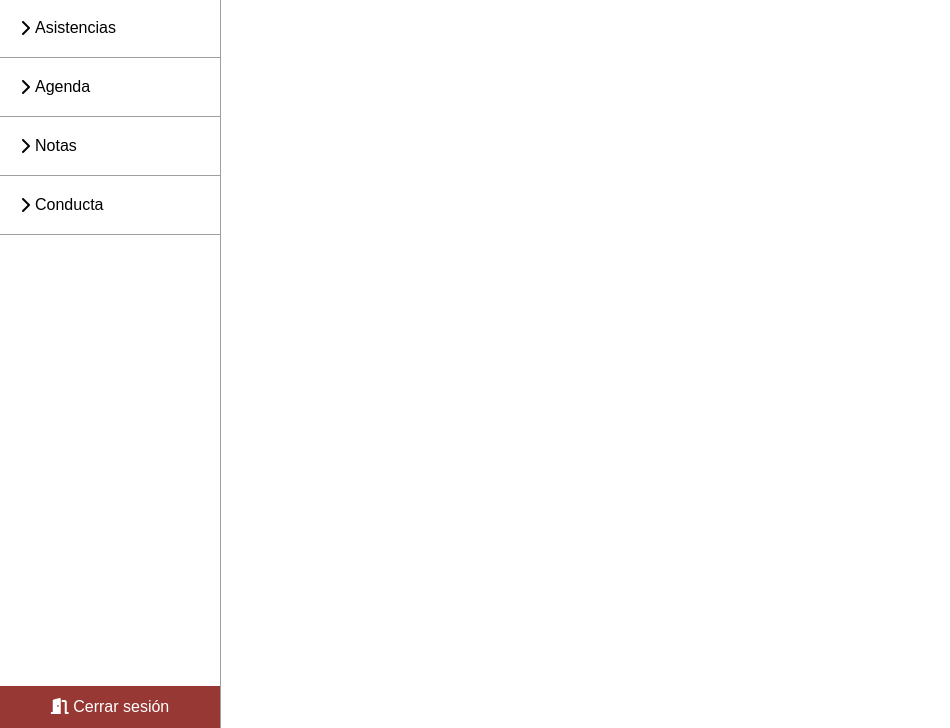
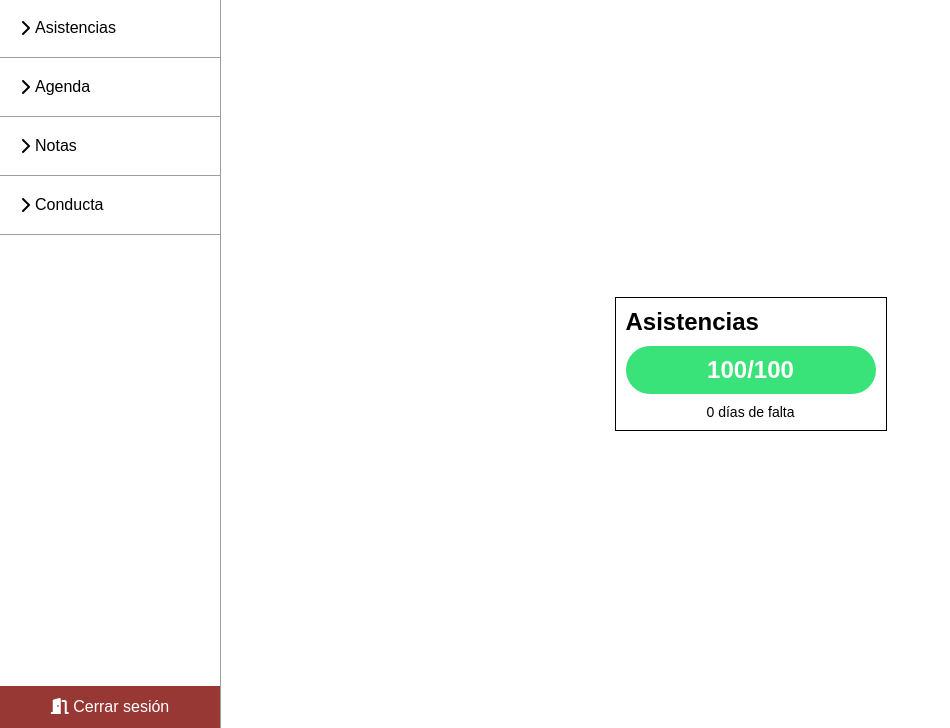
Before and after one commit to Letalandroid/web_direccion, a PHP site: page / in a window 1280 px wide. Shown: the part 72-800 px from the top of the page, without its empty margins (0-950 px from the left). Run offline with PHP 8.4, Linux system fonts and the light colour scheme; some libraries are stand-ins or nearby versions.

Commit message:
Add minisecion on home asistencia

```diff
--- a/css/home.css
+++ b/css/home.css
@@ -45,13 +45,54 @@ header > button {
     }
 }
 
-main > div {
+main {
+    display: flex;
+}
+
+.container__nav {
     width: min-content;
     height: calc(100vh - 71.11px);
     display: flex;
     flex-direction: column;
     justify-content: space-between;
     border-right: 1px solid #9E9E9E;
+}
+
+.container__sections {
+    width: 100%;
+    display: flex;
+    justify-content: center;
+    align-items: center;
+
+    .section__asistencias {
+        width: 250px;
+        display: flex;
+        flex-direction: column;
+        align-items: center;
+        gap: 10px;
+        border: 1px solid #000;
+        padding: 10px;
+
+        h2 {
+            width: 100%;
+            text-align: left;
+        }
+
+        p {
+            width: 100%;
+            font-size: 24px;
+            font-weight: bold;
+            text-align: center;
+            padding: 10px 0;
+            color: #fff;
+            background-color: #39E379;
+            border-radius: 100px
+        }
+
+        span {
+            font-size: 14px;
+        }
+    }
 }
 
 nav > ul > li {
--- a/index.html
+++ b/index.html
@@ -16,7 +16,7 @@
     </div>
   </header>
   <main>
-    <div>
+    <div id="sadsada" class="container__nav">
       <nav>
       <ul>
         <li><i class="fas fa-chevron-right"></i><a class="link__menu" href="/asistencias">Asistencias</a></li>
@@ -36,6 +36,13 @@
       Cerrar sesión
     </button>
     </div>
+    <div class="container__sections">
+      <div class="section__asistencias">
+        <h2>Asistencias</h2>
+        <p>100/100</p>
+        <span>0 días de falta</span>
+      </div>
+    </div>
   </main>
 </body>
 </html>
```
